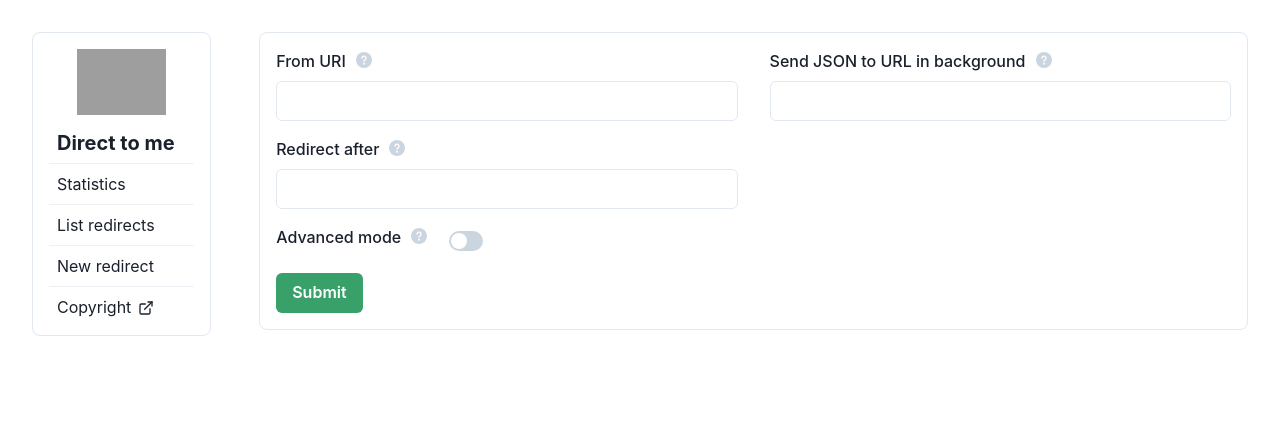
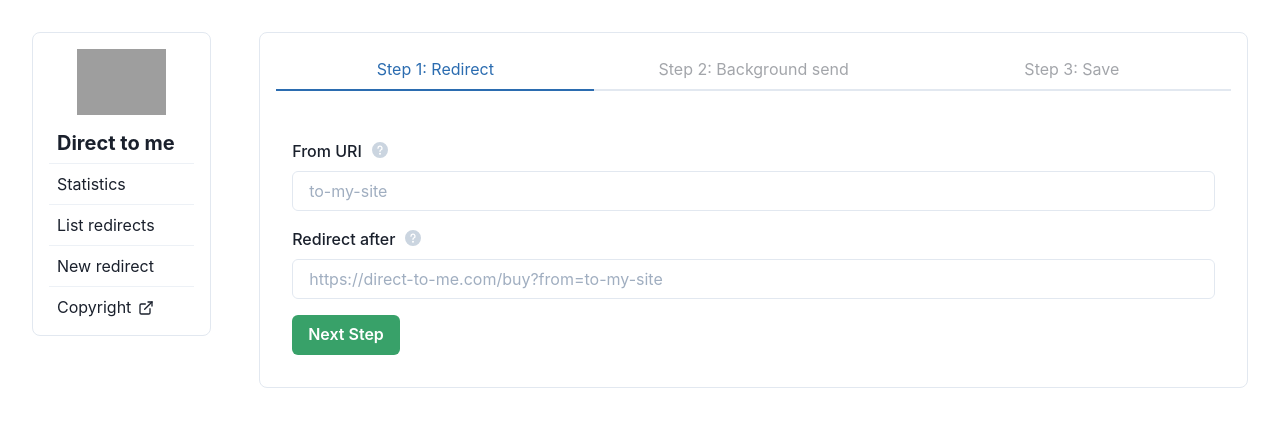
Before and after one commit to kiselev-nikolay/direct-to-me, a React (Create React App) app in the folder assets/src/: page / in a window 1280 px wide. Both pictures are taken after a click on the element "New redirect". Shown: the top 426 px of the page. Built offline with nearby package versions, Linux system fonts and the light colour scheme; grey boxes are pictures that could not be loaded; the HTML template or start-up script is replaced by a standard one.

Commit message:
Update NewRedirect.tsx

```diff
--- a/assets/src/app/NewRedirect.tsx
+++ b/assets/src/app/NewRedirect.tsx
@@ -4,22 +4,42 @@
 import {
   Box,
   Button,
-  Flex,
+  ButtonGroup,
+  Code,
+  Divider,
   FormControl,
   FormLabel,
   Input,
+  ListItem,
+  OrderedList,
   Popover,
   PopoverArrow,
   PopoverBody,
-  PopoverCloseButton,
   PopoverContent,
   PopoverTrigger,
   Switch,
+  Tab,
+  TabList,
+  TabPanel,
+  TabPanels,
+  Tabs,
   Textarea,
 } from '@chakra-ui/react';
 
+let ifSaved = (key: string, defaultValue: any) => {
+  let rawSaved = localStorage.getItem('NewRedirectFrom');
+  if (rawSaved !== null && rawSaved !== undefined) {
+    let saved: any = JSON.parse(rawSaved);
+    if (saved !== null && saved !== undefined) {
+      return saved[key] || defaultValue;
+    }
+  }
+  return defaultValue;
+};
+
 interface LabelWithHelpProps {
   title: string;
+  placeholder?: string;
   children: React.ReactNode;
 }
 function LabelWithHelp(props: LabelWithHelpProps) {
@@ -33,18 +53,46 @@
       </FormLabel>
       <PopoverContent mx="10px">
         <PopoverArrow />
-        <PopoverCloseButton />
         <PopoverBody>{props.children}</PopoverBody>
       </PopoverContent>
     </Popover>
   );
 }
 
-interface ControlProps {
+interface TextControlProps {
   title: string;
-  doc: string;
+  doc: string | React.ReactNode;
   name: string;
+  value?: string;
+  placeholder?: string;
   on: (name: string, e: any) => void;
+}
+function LineControl(props: TextControlProps) {
+  return (<>
+    <FormControl mb="1rem">
+      <LabelWithHelp title={props.title}>{props.doc}</LabelWithHelp>
+      <Input name={props.name} placeholder={props.placeholder} value={props.value} onChange={e => props.on(props.name, e)} />
+    </FormControl>
+  </>);
+}
+function AreaControl(props: TextControlProps) {
+  return (<>
+    <FormControl mb="1rem">
+      <LabelWithHelp title={props.title}>{props.doc}</LabelWithHelp>
+      <Textarea name={props.name} placeholder={props.placeholder} value={props.value} onChange={e => props.on(props.name, e)} resize="vertical" />
+    </FormControl>
+  </>);
+}
+interface BoolControlProps extends TextControlProps {
+  checked?: boolean;
+}
+function SwitchControl(props: BoolControlProps) {
+  return (<>
+    <FormControl display="flex" alignItems="center" mb="1rem">
+      <LabelWithHelp title={props.title}>{props.doc}</LabelWithHelp>
+      <Switch name={props.name} defaultChecked={props.checked} onChange={e => props.on(props.name, e)} />
+    </FormControl>
+  </>);
 }
 
 interface NewRedirectFromProps { }
@@ -56,97 +104,132 @@
   MethodTemplate: string;
   HeadersTemplate: string;
   BodyTemplate: string;
-  AdvancedMode: boolean;
+
+  advancedMode: boolean;
+  step: number;
 }
 class NewRedirectFrom extends React.Component<NewRedirectFromProps, NewRedirectFromState> {
   constructor(props: NewRedirectFromProps) {
     super(props);
     this.state = {
-      FromURI: localStorage.getItem('FromURI') || '',
-      ToURL: localStorage.getItem('ToURL') || '',
-      RedirectAfter: localStorage.getItem('RedirectAfter') || '',
-      URLTemplate: localStorage.getItem('URLTemplate') || '',
-      MethodTemplate: localStorage.getItem('MethodTemplate') || '',
-      HeadersTemplate: localStorage.getItem('HeadersTemplate') || '',
-      BodyTemplate: localStorage.getItem('BodyTemplate') || '',
-      AdvancedMode: localStorage.getItem('AdvancedMode') === 'true' || false,
+      FromURI: ifSaved('FromURI', ''),
+      ToURL: ifSaved('ToURL', ''),
+      RedirectAfter: ifSaved('RedirectAfter', ''),
+      URLTemplate: ifSaved('URLTemplate', ''),
+      MethodTemplate: ifSaved('MethodTemplate', ''),
+      HeadersTemplate: ifSaved('HeadersTemplate', ''),
+      BodyTemplate: ifSaved('BodyTemplate', ''),
+      advancedMode: ifSaved('advancedMode', false),
+      step: 0,
     };
   }
   onChange(name: string, e: any) {
     let newState: any = {};
     newState[name] = e.target.value;
     this.setState(newState);
+    localStorage.setItem("NewRedirectFrom", JSON.stringify(this.state));
     e.preventDefault();
   }
   onSwitch(name: string, e: any) {
     let newState: any = {};
     newState[name] = e.target.checked;
     this.setState(newState);
+    localStorage.setItem("NewRedirectFrom", JSON.stringify(this.state));
     e.preventDefault();
   }
   onSubmit(e: any) {
+    localStorage.removeItem("NewRedirectFrom");
     console.log(this.state);
     e.preventDefault();
   }
+  nextStep() {
+    this.setState({ step: this.state.step + 1 });
+  }
+  backStep() {
+    this.setState({ step: this.state.step - 1 });
+  }
   render() {
-    function LineControl(props: ControlProps) {
-      return (<>
-        <FormControl mb="1rem">
-          <LabelWithHelp title={props.title}>{props.doc}</LabelWithHelp>
-          <Input name={props.name} onChange={e => props.on(props.name, e)} />
-        </FormControl>
-      </>);
-    }
-    function AreaControl(props: ControlProps) {
-      return (<>
-        <FormControl mb="1rem">
-          <LabelWithHelp title={props.title}>{props.doc}</LabelWithHelp>
-          <Textarea name={props.name} onChange={e => props.on(props.name, e)} />
-        </FormControl>
-      </>);
-    }
-    function SwitchControl(props: ControlProps) {
-      return (<>
-        <FormControl display="flex" alignItems="center" mb="1rem">
-          <LabelWithHelp title={props.title}>{props.doc}</LabelWithHelp>
-          <Switch onChange={e => props.on(props.name, e)} />
-        </FormControl>
-      </>);
-    }
     return (
-      <>
-        <Flex>
-          <Box flex="1">
-            <Box w="100%" pr="1rem">
-              <LineControl name="FromURI" title="From URI" doc=""
+      <Tabs isFitted index={this.state.step}>
+        <TabList>
+          <Tab isDisabled={this.state.step < 0}>Step 1: Redirect</Tab>
+          <Tab isDisabled={this.state.step < 1}>Step 2: Background send</Tab>
+          <Tab isDisabled={this.state.step < 2}>Step 3: Save</Tab>
+        </TabList>
+        <TabPanels mt="2rem">
+          <TabPanel>
+            <Box w="100%">
+              <LineControl name="FromURI" value={this.state.FromURI}
+                title="From URI" placeholder="to-my-site" doc={<>
+                  URI used for that redirect. As example redirect with from URI <Code>to-my-site</Code> can be accessed from
+                  <Code>{location.origin + "/to-my-site"}</Code>
+                </>}
                 on={(name, e) => this.onChange(name, e)} />
-              <LineControl name="RedirectAfter" title="Redirect after" doc=""
+              <LineControl name="RedirectAfter" value={this.state.RedirectAfter}
+                title="Redirect after" placeholder="https://direct-to-me.com/buy?from=to-my-site" doc="URL to redirect after background data send"
                 on={(name, e) => this.onChange(name, e)} />
+              <ButtonGroup spacing="3">
+                <Button colorScheme="green" onClick={e => this.nextStep()}>Next Step</Button>
+              </ButtonGroup>
             </Box>
-          </Box>
-          <Box flex="1">
-            <Box w="100%" pl="1rem">
-              {this.state.AdvancedMode ? <>
-                <LineControl name="URLTemplate" title="URL template" doc=""
+          </TabPanel>
+          <TabPanel>
+            <Box w="100%">
+              <SwitchControl name="advancedMode" checked={this.state.advancedMode}
+                title="Advanced mode" doc={<>
+                  Toggle advanced mode.
+                  <OrderedList>
+                    <ListItem>Simple mode: Just send data in body as JSON object to webhook</ListItem>
+                    <ListItem>Advanced mode: Template entire HTTP request, URL, Method, Headers, Body</ListItem>
+                  </OrderedList>
+                </>}
+                on={(name, e) => this.onSwitch(name, e)} />
+              <Divider mb="2rem" />
+              {this.state.advancedMode ? <>
+                <LineControl name="URLTemplate" value={this.state.URLTemplate}
+                  title="URL template" placeholder="https://hooks.slack.com/services/T{{secrets.TID}}/B{{secrets.BID}}" doc="Template for URL"
                   on={(name, e) => this.onChange(name, e)} />
-                <LineControl name="MethodTemplate" title="Method template" doc=""
+                <LineControl name="MethodTemplate" value={this.state.MethodTemplate}
+                  title="Method template" placeholder="POST" doc="Template for method. You can set it as static 'GET', 'POST' or any"
                   on={(name, e) => this.onChange(name, e)} />
-                <AreaControl name="HeadersTemplate" title="Headers template" doc=""
+                <AreaControl name="HeadersTemplate" value={this.state.HeadersTemplate}
+                  title="Headers template" placeholder={"Authorization: {{secrets.Token}}\nX-Trace-Id: {{data.trace_id}}\nContent-Type: text/xml"} doc="Template for request headers"
                   on={(name, e) => this.onChange(name, e)} />
-                <AreaControl name="BodyTemplate" title="Body template" doc=""
+                <AreaControl name="BodyTemplate" value={this.state.BodyTemplate}
+                  title="Body template" placeholder={'<?xml version="1.0" encoding="UTF-8"?>\n<root>\n\t<text>New lead! Email: {{data.lead_email}}</text>\n</root>'} doc="Template for request body"
                   on={(name, e) => this.onChange(name, e)} />
               </> : <>
-                <LineControl name="ToURL" title="Send JSON to URL in background" doc=""
+                <LineControl name="ToURL" value={this.state.ToURL}
+                  title="Send JSON to URL in background" placeholder="https://hooks.slack.com/services/T12345678/B12345678" doc="Specify full URL where to send the data. It can be any API endpoint, webhook, or postback"
                   on={(name, e) => this.onChange(name, e)} />
-              </>
-              }
+              </>}
+              <ButtonGroup spacing="3">
+                <Button onClick={e => this.backStep()}>Previous Step</Button>
+                <Button colorScheme="green" onClick={e => this.nextStep()}>Next Step</Button>
+              </ButtonGroup>
             </Box>
-          </Box>
-        </Flex>
-        <SwitchControl name="AdvancedMode" title="Advanced mode" doc=""
-          on={(name, e) => this.onSwitch(name, e)} />
-        <Button colorScheme="green" onClick={e => this.onSubmit(e)}>Submit</Button>
-      </>
+          </TabPanel>
+          <TabPanel>
+            <Box w="100%">
+              <p>FromURI: {this.state.FromURI}</p>
+              <p>RedirectAfter: {this.state.RedirectAfter}</p>
+              {this.state.advancedMode ? <>
+                <p>URLTemplate: {this.state.URLTemplate}</p>
+                <p>MethodTemplate: {this.state.MethodTemplate}</p>
+                <p>HeadersTemplate: {this.state.HeadersTemplate}</p>
+                <p>BodyTemplate: {this.state.BodyTemplate}</p>
+              </> : <>
+                <p>ToURL: {this.state.ToURL}</p>
+              </>}
+              <Divider my="1rem" />
+              <ButtonGroup spacing="3">
+                <Button onClick={e => this.backStep()}>Previous Step</Button>
+                <Button colorScheme="green" onClick={e => this.onSubmit(e)}>Submit</Button>
+              </ButtonGroup>
+            </Box>
+          </TabPanel>
+        </TabPanels>
+      </Tabs>
     );
   }
 }
```
